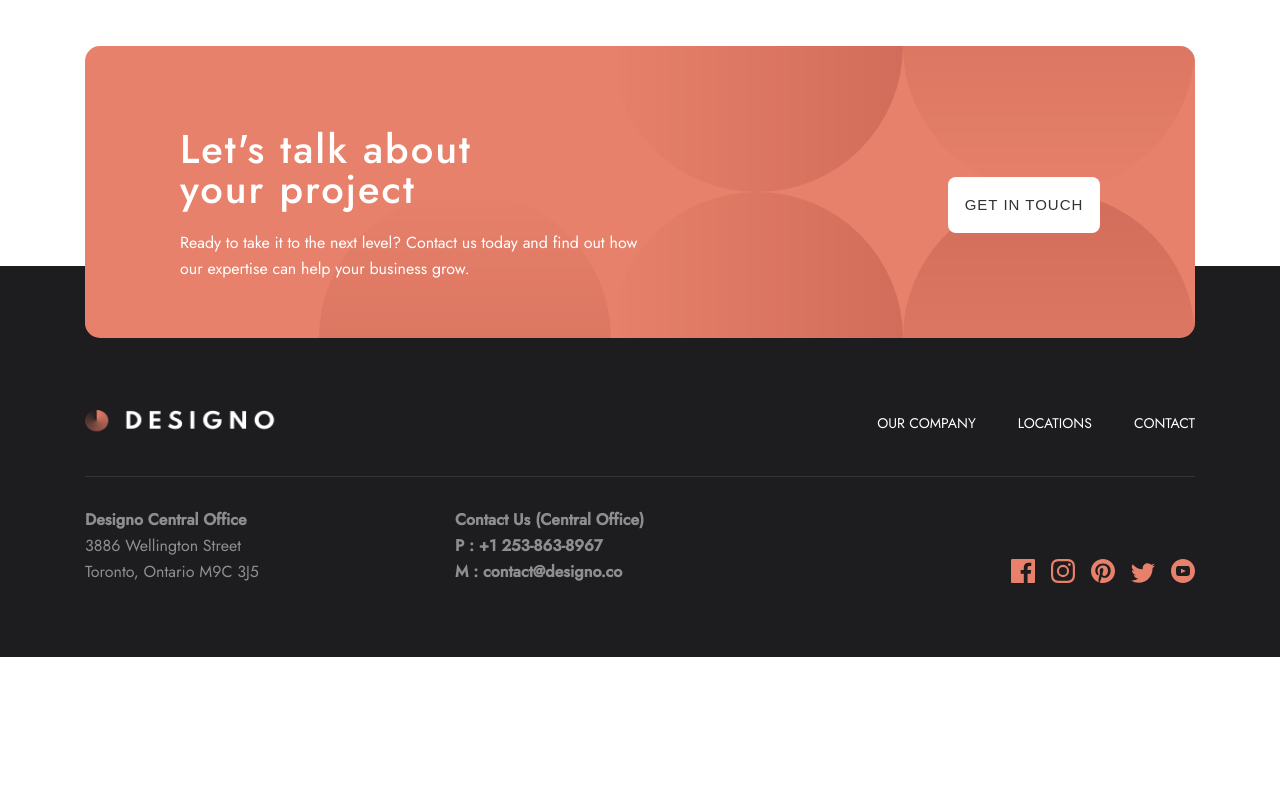
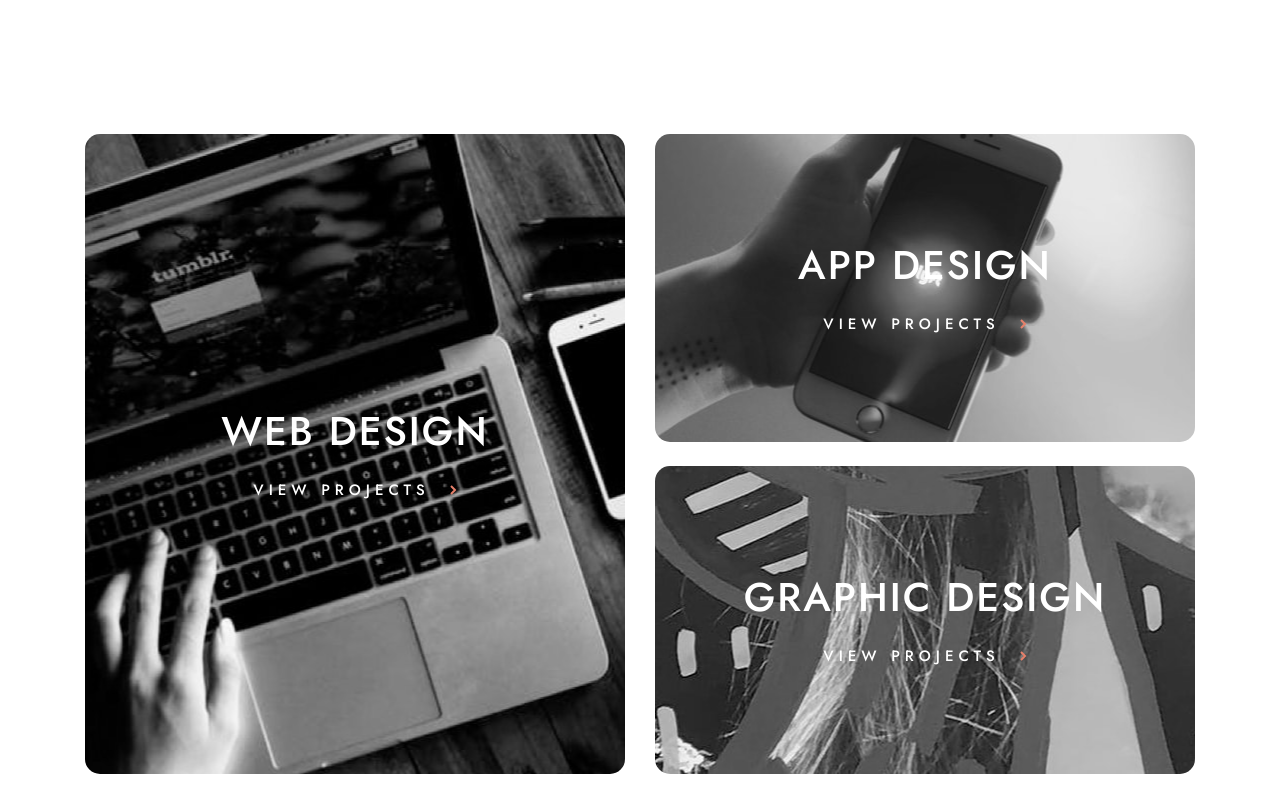
Before and after one commit to Jesuloba-world/Designo, a React (Create React App) app: page / in a window 1280 px wide. Shown: the part 820-1620 px from the top of the page. Before the commit the page ends 1477 px from the top, so only its background shows below. Built offline with nearby package versions, Linux system fonts and the light colour scheme.

Commit message:
Sections Complete

```diff
--- a/src/App.tsx
+++ b/src/App.tsx
@@ -1,5 +1,14 @@
 import { Switch, Route } from "react-router-dom";
-import { Home, Shared, About, Contact, Location } from "./pages";
+import {
+	Home,
+	Shared,
+	About,
+	Contact,
+	Location,
+	AppDesign,
+	GraphicDesign,
+	WebDesign,
+} from "./pages";
 import { Typo } from "./components";
 
 function App() {
@@ -9,6 +18,9 @@ function App() {
 				<Route exact path="/about" component={About} />
 				<Route exact path="/contact" component={Contact} />
 				<Route exact path="/locations" component={Location} />
+				<Route exact path="/app-design" component={AppDesign} />
+				<Route exact path="/graphic-design" component={GraphicDesign} />
+				<Route exact path="/web-design" component={WebDesign} />
 				<Route
 					exact
 					path="/facebook"
--- a/src/components/Hero/style/hero.ts
+++ b/src/components/Hero/style/hero.ts
@@ -9,7 +9,7 @@ export interface image {
 export const Container = styled.div`
 	background-color: ${({ theme }) => theme.peach};
 	height: 64rem;
-	width: 111rem;
+	max-width: 111rem;
 	margin: 0 auto;
 	border-radius: 1.5rem;
 	display: flex;
--- /dev/null
+++ b/src/components/Section/index.tsx
@@ -0,0 +1,54 @@
+import { FC } from "react";
+import {
+	Container,
+	Design,
+	Mask,
+	SmallText,
+	Frame,
+	BigText,
+	design,
+} from "./style/section";
+import WebImageBig from "../../assets/home/desktop/image-web-design-large.jpg";
+import WebImageSmall from "../../assets/home/desktop/image-web-design-small.jpg";
+import AppImage from "../../assets/home/desktop/image-app-design.jpg";
+import GraphicImage from "../../assets/home/desktop/image-graphic-design.jpg";
+import { ReactComponent as Arrow } from "../../assets/shared/desktop/icon-right-arrow.svg";
+
+interface composition {
+	Design: FC<design>;
+}
+
+export const Section: FC & composition = ({ children }) => {
+	return <Container>{children}</Container>;
+};
+
+Section.Design = ({ type, isBig }) => {
+	let Image;
+
+	switch (type) {
+		case "app":
+			Image = AppImage;
+			break;
+		case "graphic":
+			Image = GraphicImage;
+			break;
+		case "web":
+			Image = isBig ? WebImageBig : WebImageSmall;
+			break;
+	}
+
+	console.log(Image);
+
+	return (
+		<Design type={type} Image={Image} isBig={isBig} to={`${type}-design`}>
+			<Mask />
+			<Frame>
+				<BigText>{type} design</BigText>
+				<SmallText>
+					View projects
+					<Arrow />
+				</SmallText>
+			</Frame>
+		</Design>
+	);
+};
--- /dev/null
+++ b/src/components/Section/style/section.ts
@@ -0,0 +1,79 @@
+import styled from "styled-components/macro";
+import { Heading3, Heading2 } from "../../UI/typography/style/typo";
+import { Link as RouterLink } from "react-router-dom";
+
+export interface design {
+	type: "web" | "app" | "graphic";
+	isBig?: boolean;
+	Image?: string;
+}
+
+export const Container = styled.div`
+	max-width: 111rem;
+	height: 64rem;
+	margin: 16rem auto;
+	display: grid;
+	grid-template-columns: repeat(2, 1fr);
+	grid-template-rows: repeat(2, 1fr);
+	row-gap: 2.4rem;
+	column-gap: 3rem;
+`;
+
+export const Mask = styled.div`
+	position: absolute;
+	top: 0;
+	left: 0;
+	height: 100%;
+	width: 100%;
+	background-color: ${({ theme }) => theme.peach};
+	opacity: 0;
+	transition: all 0.2s;
+`;
+
+export const SmallText = styled(Heading3)`
+	color: ${({ theme }) => theme.white};
+	font-size: 1.5rem;
+	line-height: 2.2rem;
+
+	& svg {
+		margin-left: 2rem;
+		transition: all 0.5s;
+	}
+`;
+
+export const Design = styled(RouterLink)<design>`
+	position: relative;
+	border-radius: 1.5rem;
+	background-image: url(${({ Image }) => Image});
+	background-size: cover;
+	background-position: center;
+	grid-row: ${({ type }) => (type === "web" ? `span 2` : null)};
+	grid-row: ${({ isBig }) => (!isBig ? `span 1` : null)};
+	overflow: hidden;
+	display: flex;
+	align-items: center;
+	justify-content: center;
+	text-decoration: none;
+
+	&:hover ${Mask} {
+		opacity: 0.8;
+	}
+
+	&:hover ${SmallText} svg {
+		margin-left: 3rem;
+	}
+`;
+
+export const BigText = styled(Heading2)`
+	color: ${({ theme }) => theme.white};
+	text-transform: uppercase;
+`;
+
+export const Frame = styled.div`
+	height: 9.4rem;
+	display: flex;
+	flex-direction: column;
+	align-items: center;
+	justify-content: space-between;
+	z-index: 2;
+`;
--- a/src/components/index.ts
+++ b/src/components/index.ts
@@ -4,3 +4,4 @@ export { Header } from "./Header";
 export { Footer } from "./Footer";
 export { CTA } from "./CTA";
 export { Hero } from "./Hero";
+export { Section } from "./Section";
--- a/src/containers/index.ts
+++ b/src/containers/index.ts
@@ -2,3 +2,4 @@ export { HeaderContainer } from "./header";
 export { FooterContainer } from "./footer";
 export { CTAContainer } from "./CTA";
 export { HeroContainer } from "./hero";
+export { SectionContainer } from "./section";
--- /dev/null
+++ b/src/containers/section/index.tsx
@@ -0,0 +1,11 @@
+import { Section } from "../../components";
+
+export const SectionContainer = () => {
+	return (
+		<Section>
+			<Section.Design type={"web"} isBig />
+			<Section.Design type={"app"} />
+			<Section.Design type={"graphic"} />
+		</Section>
+	);
+};
--- /dev/null
+++ b/src/pages/appDesign.tsx
@@ -0,0 +1,6 @@
+import { FC } from "react";
+import { Typo } from "../components";
+
+export const AppDesign: FC = ({ children }) => {
+	return <Typo.H1>This is the App Design Page</Typo.H1>;
+};
--- /dev/null
+++ b/src/pages/graphicDesign.tsx
@@ -0,0 +1,6 @@
+import { FC } from "react";
+import { Typo } from "../components";
+
+export const GraphicDesign: FC = ({ children }) => {
+	return <Typo.H1>This is the Graphic Design Page</Typo.H1>;
+};
--- a/src/pages/home.tsx
+++ b/src/pages/home.tsx
@@ -1,10 +1,11 @@
 import { FC } from "react";
-import { HeroContainer } from "../containers";
+import { HeroContainer, SectionContainer } from "../containers";
 
 export const Home: FC = () => {
 	return (
 		<>
 			<HeroContainer />
+			<SectionContainer />
 		</>
 	);
 };
--- a/src/pages/index.ts
+++ b/src/pages/index.ts
@@ -3,3 +3,6 @@ export { Home } from "./home";
 export { About } from "./about";
 export { Contact } from "./contact";
 export { Location } from "./location";
+export { AppDesign } from "./appDesign";
+export { GraphicDesign } from "./graphicDesign";
+export { WebDesign } from "./webDesign";
--- /dev/null
+++ b/src/pages/webDesign.tsx
@@ -0,0 +1,6 @@
+import { FC } from "react";
+import { Typo } from "../components";
+
+export const WebDesign: FC = ({ children }) => {
+	return <Typo.H1>This is the Web Design Page</Typo.H1>;
+};
```
